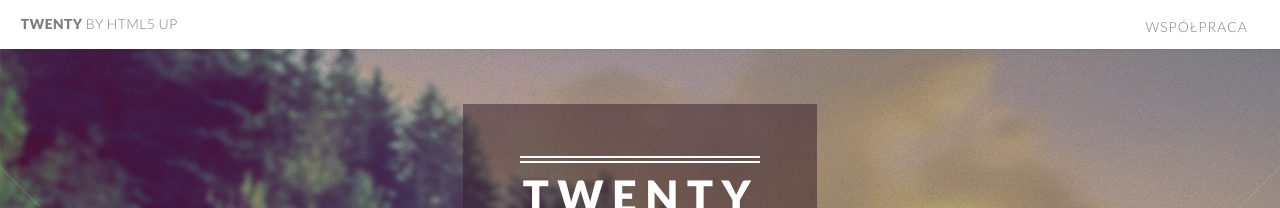
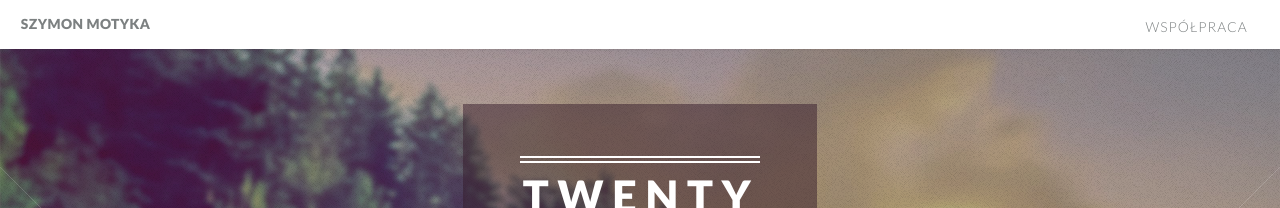
Before and after one commit to aluspl/aluspl.github.io, a Jekyll site: the page built from contact.md, in a window 1280 px wide. Shown: the top 208 px of the page. Built offline with Jekyll 4.4.1, drawn with Linux system fonts in a browser that asks for light colours; our own code applies the rules of GitHub Pages for plain Markdown files.

Commit message:
i tytuł

```diff
--- a/_includes/header.html
+++ b/_includes/header.html
@@ -1,5 +1,5 @@
 <header id="header">
-				<h1 id="logo"><a href="/">Twenty <span>by HTML5 UP</span></a></h1>
+				<h1 id="logo"><a href="/">Szymon Motyka</a></h1>
 				<nav id="nav">
 					<ul>
                         <li><a href="/contact.html">Współpraca</a></li>
```
